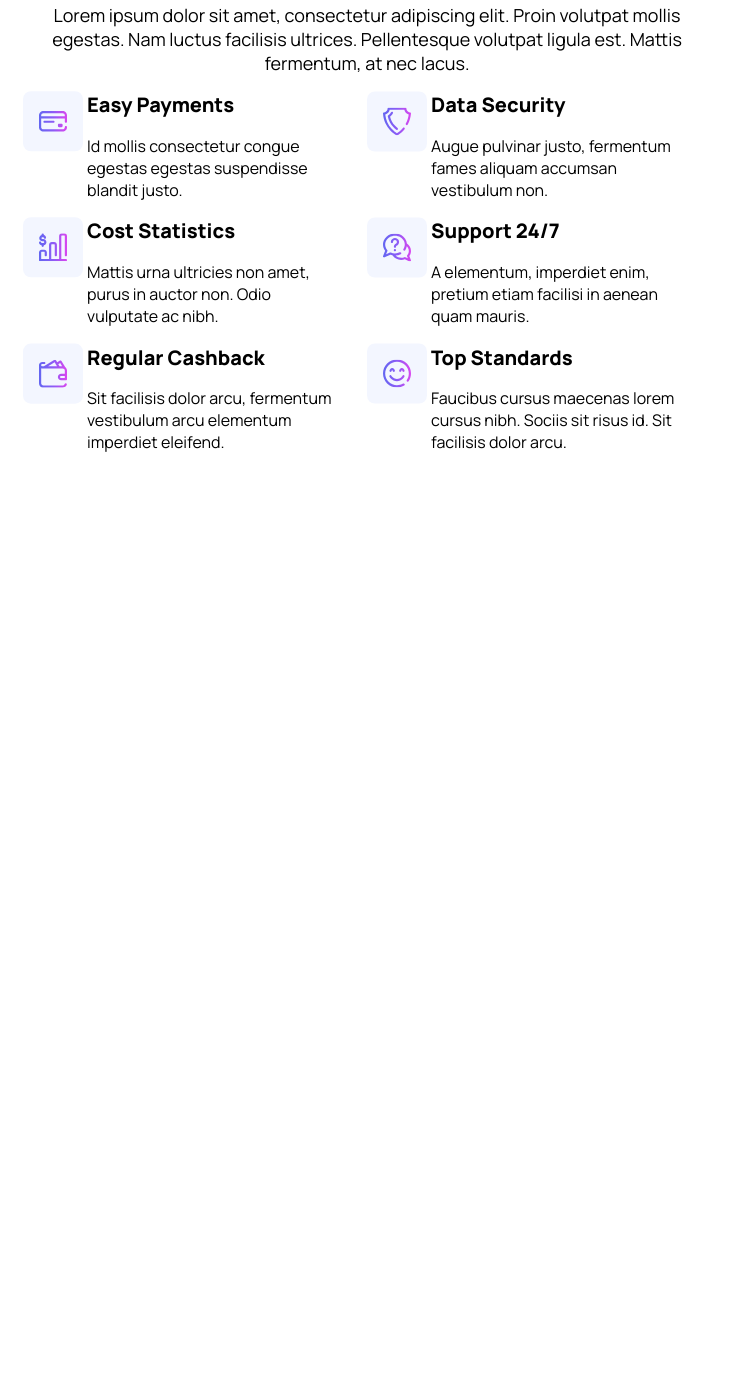
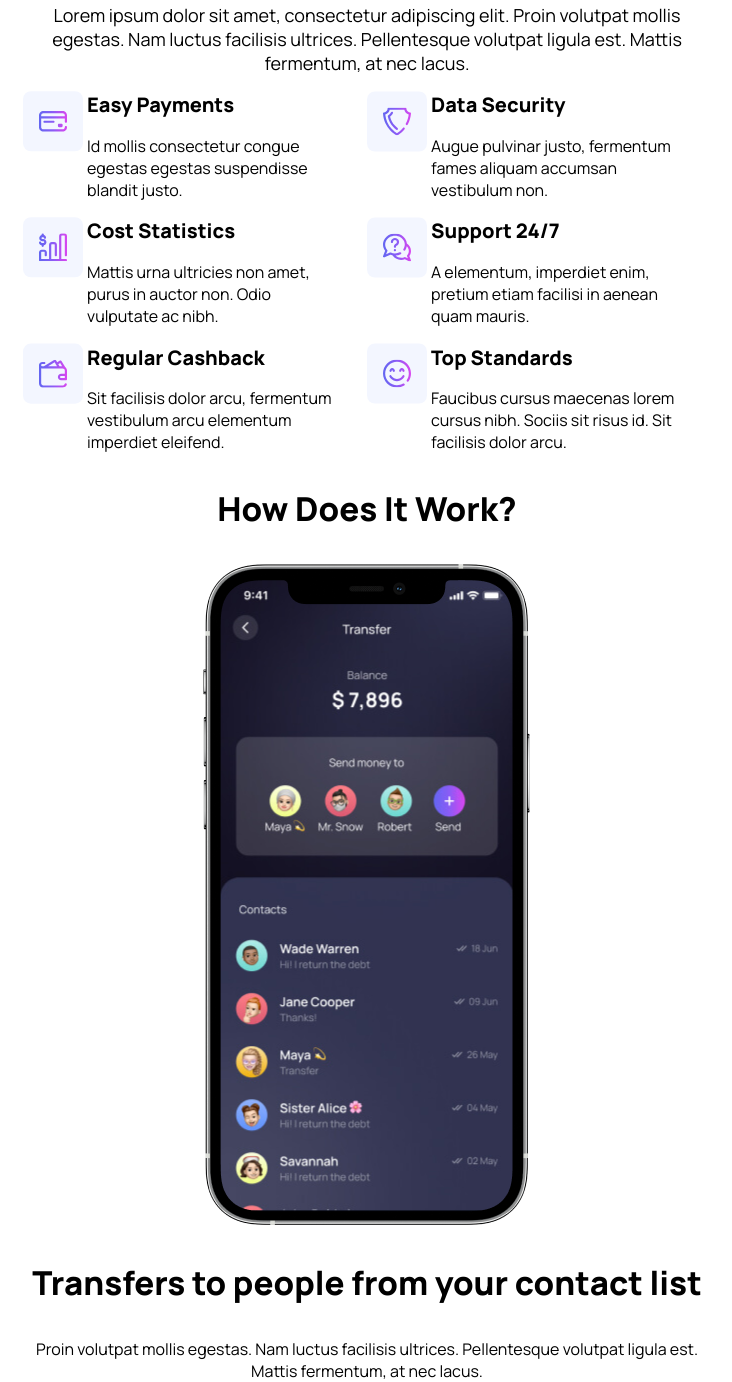
Before and after one commit to Hederlig/HTML, a plain HTML site: page index.html in a window 1280 px wide. Shown: the part 777-2159 px from the top of the page, without its empty margins (273-1005 px from the left). Before the commit the page ends 1230 px from the top, so only its background shows below. Drawn offline with Linux system fonts and the light colour scheme.

Commit message:
faq mobile done

```diff
--- a/css/main.css
+++ b/css/main.css
@@ -1,5 +1,6 @@
 @import url('https://fonts.googleapis.com/css2?family=Manrope:wght@200..800&display=swap');
 
+/* OBS!!!!! Använd Ctrl + K + J för att öppna alla rader direkt. */
 
 @media (min-width: 768px) {
     .container {
@@ -290,8 +291,6 @@
 
 }
 
-
-
 :root {
     --color-dark: #0B0F19;
     --color-primary: #6366F1;
@@ -411,8 +410,6 @@ a:hover {
     color: var(--color-white);
     text-decoration: none;
 }
-
-
 
 .btn-toggle-switch {
     display: flex;
@@ -639,3 +636,28 @@ footer {
         }
     }
 }
+
+#faq {
+    .container {
+        display: grid;
+        grid-template-columns: 1fr;
+        justify-items: center;
+
+        h1 {
+            text-align: center;
+            font-size: 28px;
+            font-weight: 800;
+        }
+
+        img {
+
+        }
+
+        p {
+        text-align: center;
+            font-size: 16px;
+
+        }
+
+    }
+}
--- a/index.html
+++ b/index.html
@@ -40,7 +40,6 @@
             </div>
         </header>
         <main>
-
             <section id="hero">
                 <div class="container">
                     <div class="headline">
@@ -150,15 +149,32 @@
 
                     </div>
                 </div>
-            </div>
+
+
+            <section id="faq">
+                <div class="container">
+                    <h1>How Does It Work?</h1>
+                    <img src="images/iphone-work.png" alt="">
+                    <h1>Transfers to people from
+                        your contact list</h1>
+                        <p>Proin volutpat mollis egestas. Nam luctus facilisis
+                            ultrices. Pellentesque volutpat ligula est. Mattis
+                            fermentum, at nec lacus.</p>
+                </div>
             </section>
-            <!-- <footer>
+
+
+
+
+
+            </section>
+            <footer>
                 <div class="container">
                     <p class="copyright">© 2024 Silicon. All rights reserved.</p>
                     <p class="credit">Credit MadrasThemes</p>
                 </div>
-            </footer> -->
-
+            </footer>
+        </div>
         </main>
 
 
```
Also changed, not shown: images/iphone-work.png (added), images/iphone-work.svg (added).
